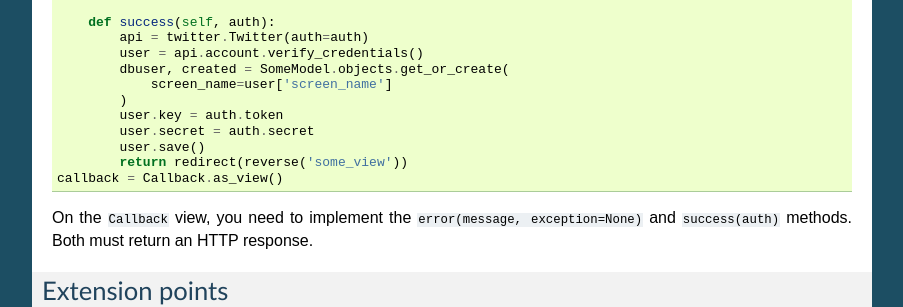
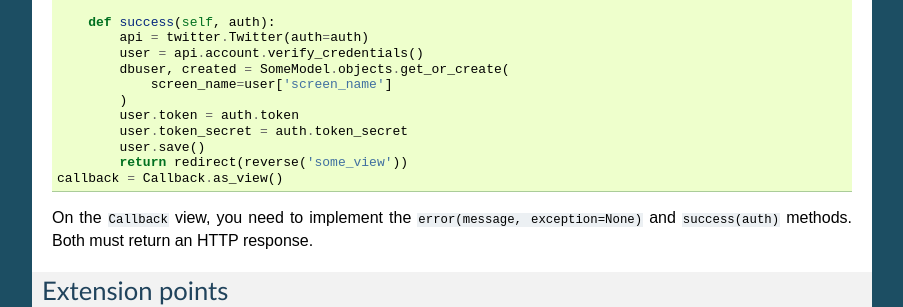
Before and after one commit to brutasse/django-le-social, a Sphinx documentation site: the page built from docs/twitter.rst, in a window 1280 px wide and 900 px high, scrolled down 690 px. Shown: the part 152-459 px from the top of the window, without its empty margins (198-1101 px from the left). Built offline with Sphinx 7.4.7, drawn with Linux system fonts in a browser that asks for light colours.

Commit message:
Fixed some parameter names in the Twitter docs

```diff
--- a/docs/twitter.rst
+++ b/docs/twitter.rst
@@ -61,8 +61,8 @@ And create the two views:
             dbuser, created = SomeModel.objects.get_or_create(
                 screen_name=user['screen_name']
             )
-            user.key = auth.token
-            user.secret = auth.secret
+            user.token = auth.token
+            user.token_secret = auth.token_secret
             user.save()
             return redirect(reverse('some_view'))
     callback = Callback.as_view()
```
